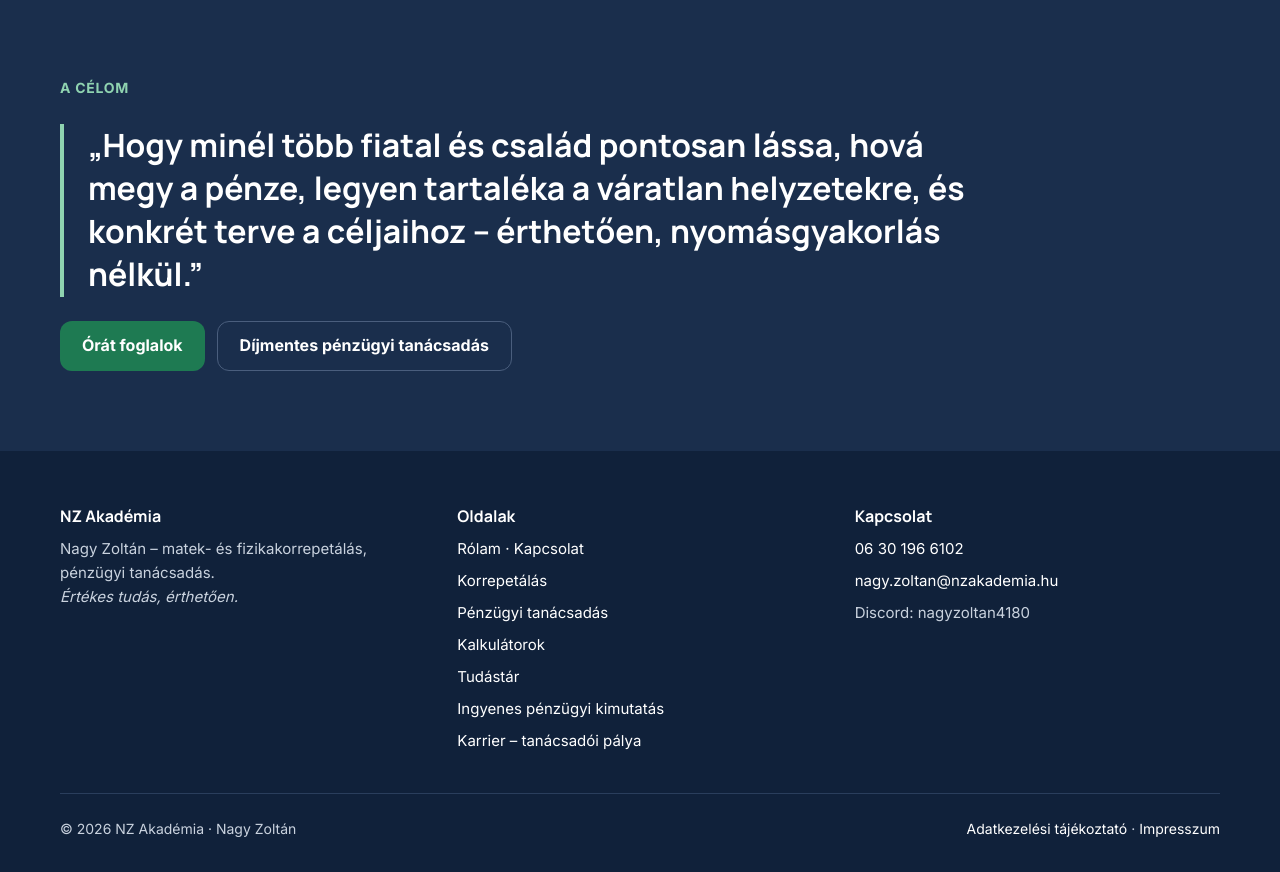
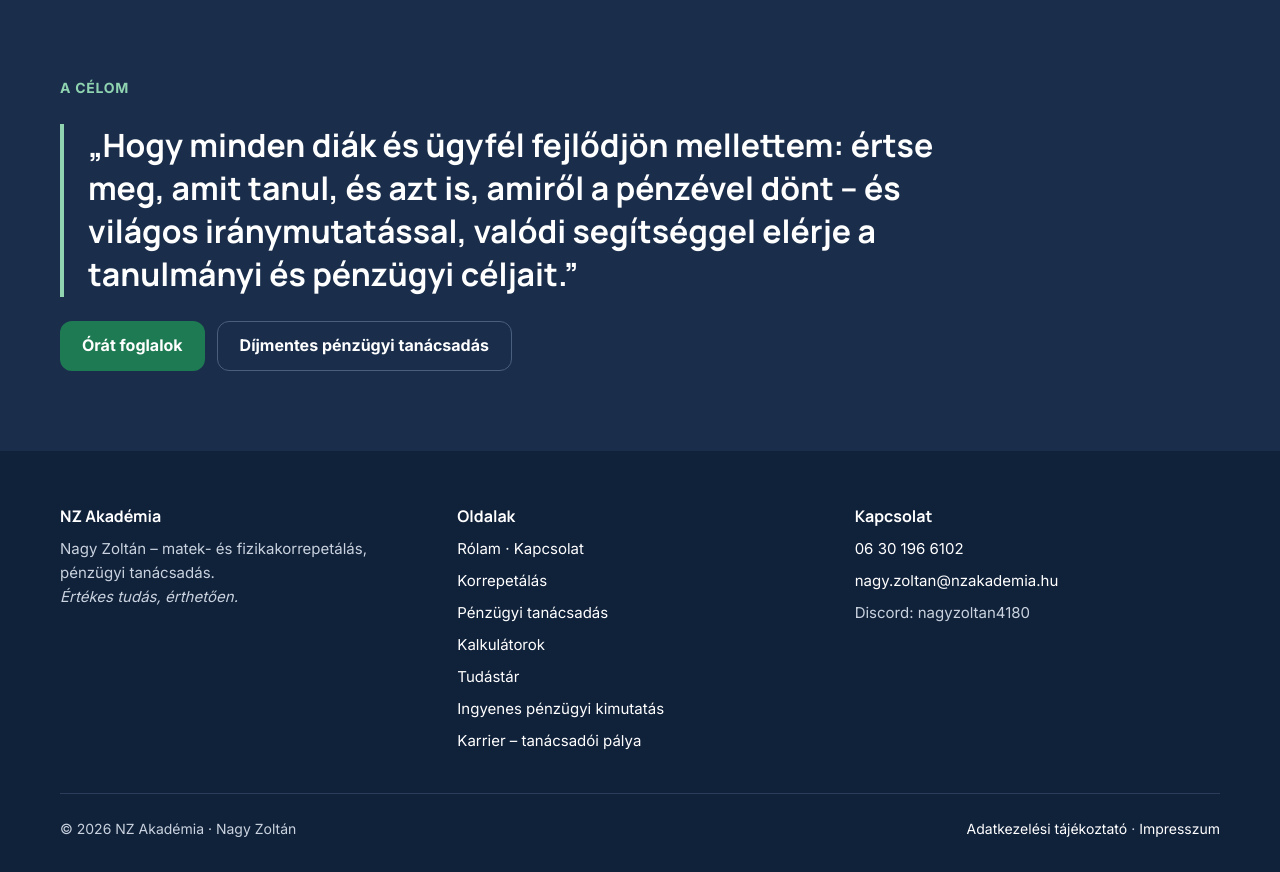
Before and after one commit to NagyZoltan25/NagyZoltan25.github.io, a plain HTML site: page rolam.html in a window 1280 px wide. Shown: the part 4040-4912 px from the top of the page. Drawn offline with Linux system fonts and the light colour scheme.

Commit message:
Rólam: új célmondat (fejlődés, megértés, iránymutatás)
Co-Authored-By: Claude Opus 5.5 <noreply@anthropic.com>
Claude-Session: https://claude.ai/code/session_01WR4WDrYdZ7a2UT5wJ3sBgd

```diff
--- a/rolam.html
+++ b/rolam.html
@@ -145,7 +145,7 @@
 <section class="section dark close-band">
   <div class="wrap about-close">
     <span class="eyebrow">A célom</span>
-    <blockquote>„Hogy minél több fiatal és család pontosan lássa, hová megy a pénze, legyen tartaléka a váratlan helyzetekre, és konkrét terve a céljaihoz – érthetően, nyomásgyakorlás nélkül.”</blockquote>
+    <blockquote>„Hogy minden diák és ügyfél fejlődjön mellettem: értse meg, amit tanul, és azt is, amiről a pénzével dönt – és világos iránymutatással, valódi segítséggel elérje a tanulmányi és pénzügyi céljait.”</blockquote>
     <div class="btn-row"><a class="btn" href="korrepetalas.html#foglalas">Órát foglalok</a><a class="btn ghost" href="tanacsadas.html#foglalas">Díjmentes pénzügyi tanácsadás</a></div>
   </div>
 </section>
```
